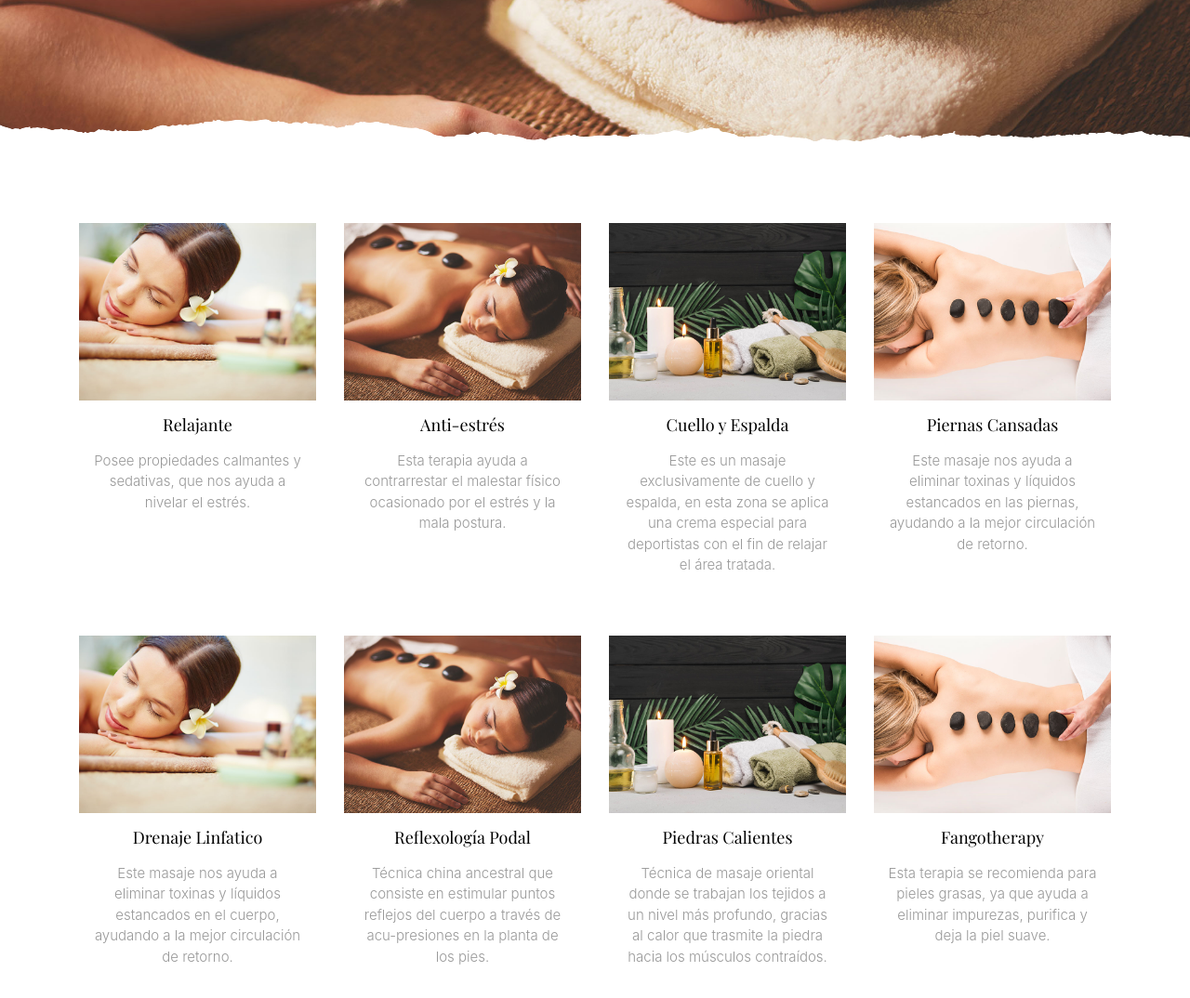
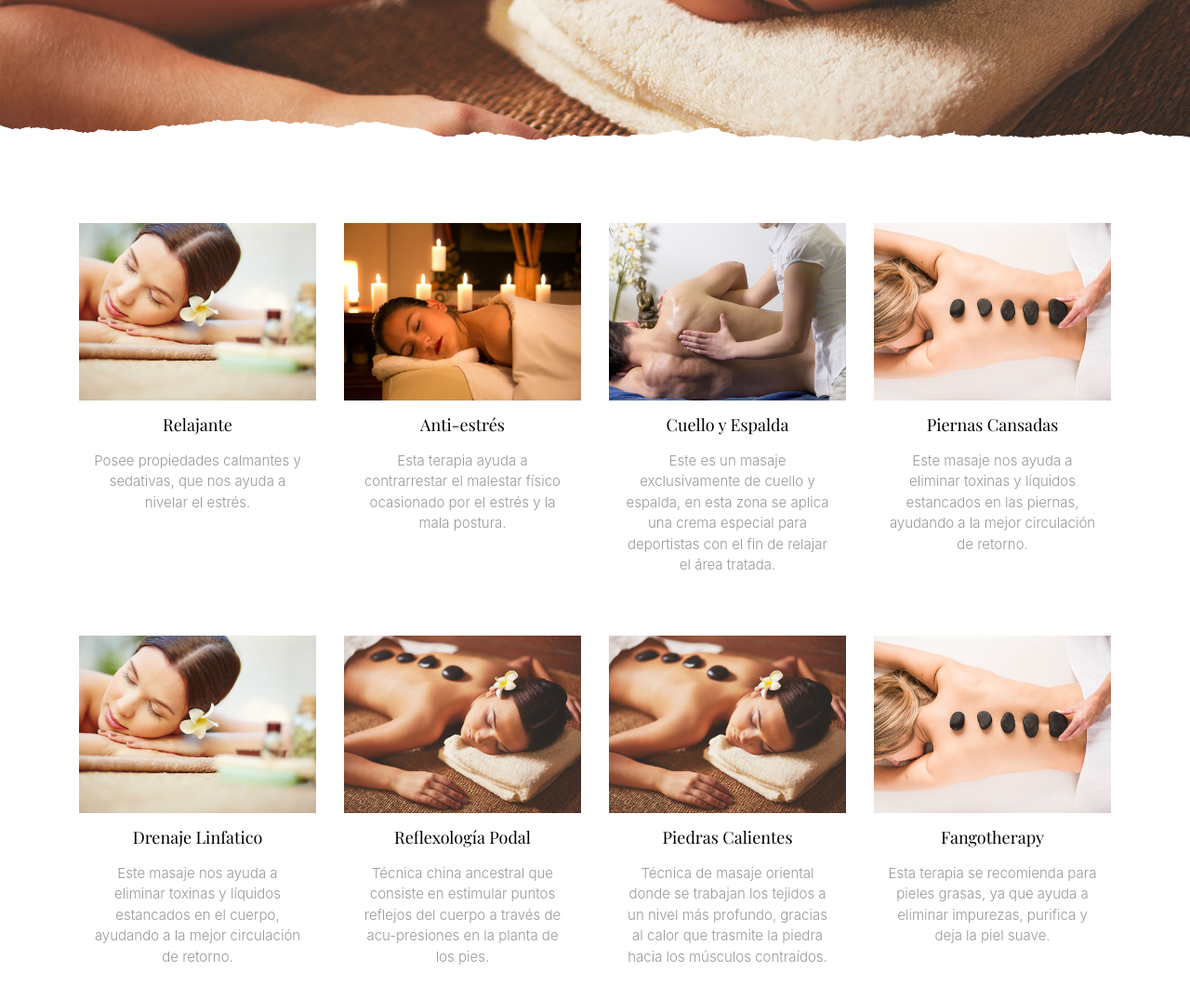
Before and after one commit to JessicaMoreno/ProyectoWeb, a PHP site: page /ventanas/masajes.html in a window 1280 px wide. Shown: the part 524-1598 px from the top of the page at 93% size. Run offline with PHP 8.4, Linux system fonts and the light colour scheme; some web fonts are replaced.

Commit message:
servicios v3

```diff
--- a/css/style.css
+++ b/css/style.css
@@ -1715,3 +1715,10 @@ h1, h2, h3, h4, h5,
       line-height: 1.5;
       font-size: 15px;
       color: #999; }
+
+      .img-fluid:hover{
+        -moz-box-shadow: 0 0 10px #ccc;
+      -webkit-box-shadow: 0 0 10px #ccc;
+      box-shadow: 0 0 10px #ccc;
+
+      }
--- a/ventanas/masajes.html
+++ b/ventanas/masajes.html
@@ -113,7 +113,7 @@
           </div>
           <div class="col-lg-3 col-md-6 mb-5 mb-lg-5">
             <div class="service_13987">
-              <a href="#" class="mb-3 d-block"><img src="../images/img_2.jpg" alt="Image" class="img-fluid"></a>
+              <a href="#" class="mb-3 d-block"><img src="../images/masaje1.jpg" alt="Image" class="img-fluid"></a>
               <div class="text">
                 <h3 class="serif mb-3">Anti-estrés</h3>
                 <p>Esta terapia ayuda a contrarrestar el malestar físico ocasionado por el estrés y la mala postura.</p>
@@ -122,7 +122,7 @@
           </div>
           <div class="col-lg-3 col-md-6 mb-5 mb-lg-5">
             <div class="service_13987">
-              <a href="#" class="mb-3 d-block"><img src="../images/img_3.jpg" alt="Image" class="img-fluid"></a>
+              <a href="#" class="mb-3 d-block"><img src="../images/masaje2.jpg" alt="Image" class="img-fluid"></a>
               <div class="text">
                 <h3 class="serif mb-3">Cuello y Espalda</h3>
                 <p>Este es un masaje exclusivamente  de cuello y espalda, en esta zona se aplica una crema especial para deportistas con el fin de relajar el área tratada. </p>
@@ -160,7 +160,7 @@
           </div>
           <div class="col-lg-3 col-md-6 mb-5 mb-lg-5">
             <div class="service_13987">
-              <a href="#" class="mb-3 d-block"><img src="../images/img_3.jpg" alt="Image" class="img-fluid"></a>
+              <a href="#" class="mb-3 d-block"><img src="../images/img_2.jpg" alt="Image" class="img-fluid"></a>
               <div class="text">
                 <h3 class="serif mb-3">Piedras Calientes</h3>
                 <p>Técnica de masaje oriental donde se trabajan los tejidos a un nivel más profundo, gracias al calor que trasmite la piedra hacia los músculos contraídos.</p>
```
Also changed, not shown: images/masaje1.jpg (added), images/masaje2.jpg (added), images/masaje3.jpg (added).
